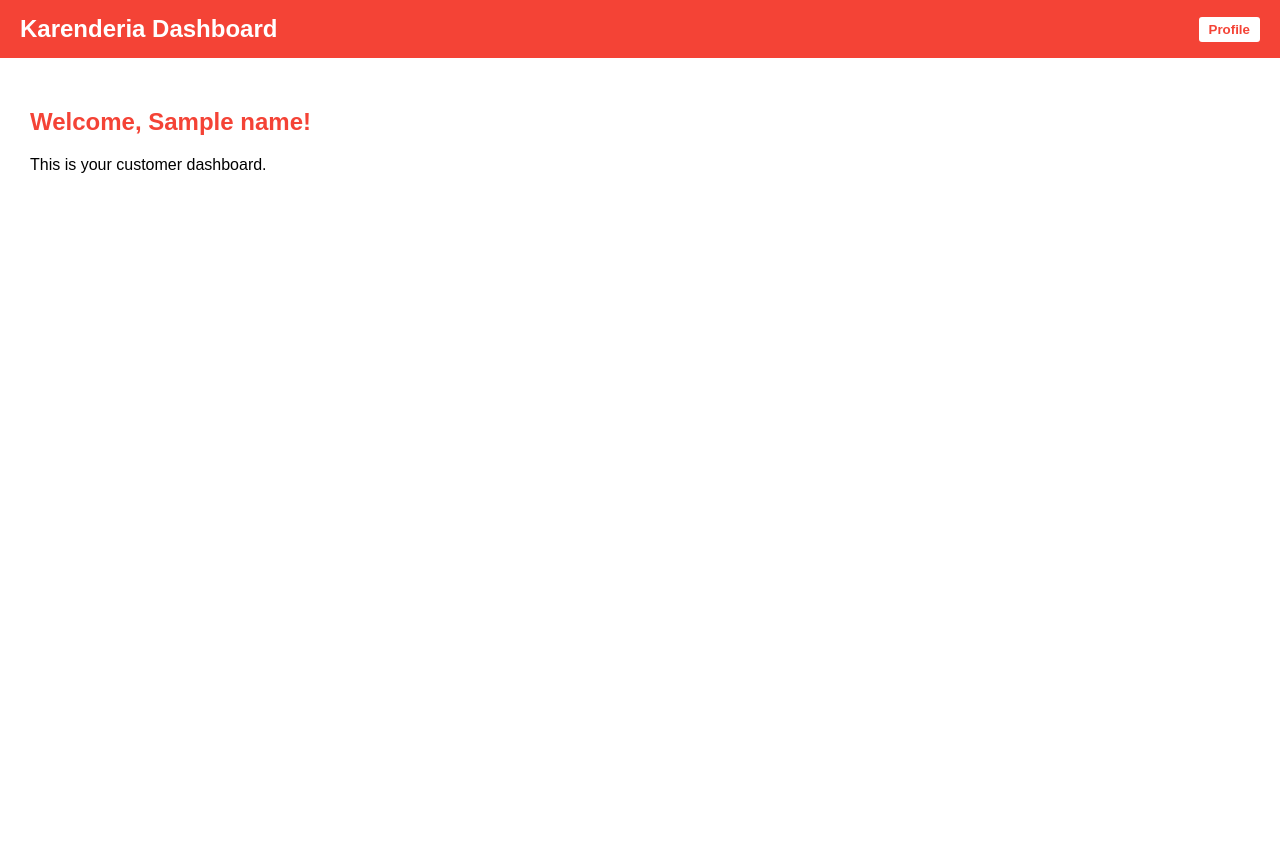
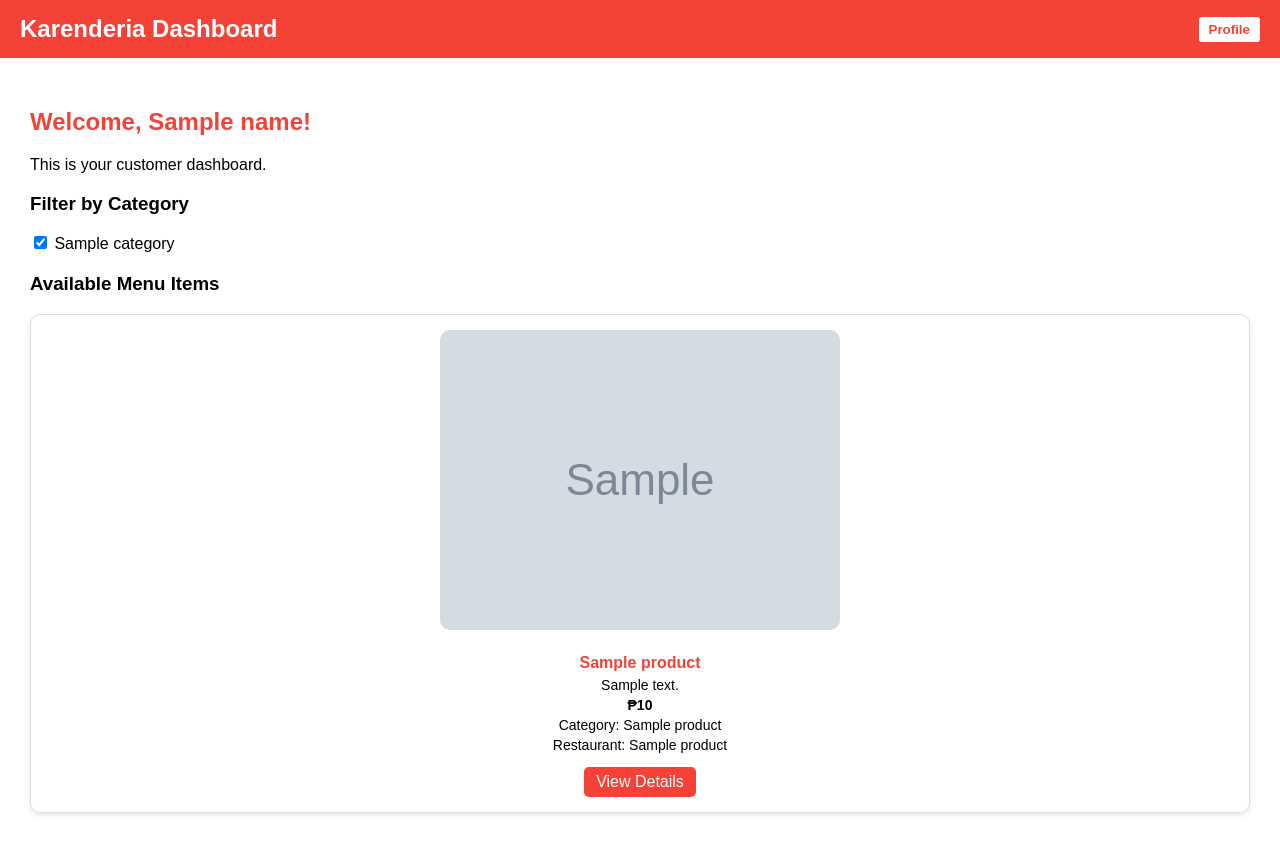
Before and after one commit to maojude27/FInal_project_itmajor, a Flask app: template templates/dashboard.html in a window 1280 px wide. Before the commit the page ends 173 px from the top, so only its background shows below. Run offline with Flask 3, Linux system fonts and the light colour scheme; the template is opened without the code that fills it: most values are stand-ins (such as "Sample title", 1, 10 or a date in 2020); grey boxes marked "Sample" are stand-in pictures.

Commit message:
updates&addition

```diff
--- a/templates/dashboard.html
+++ b/templates/dashboard.html
@@ -72,6 +72,60 @@
         .content h2 {
             color: #f44336;
         }
+
+        .filter-section {
+            margin-bottom: 20px;
+        }
+
+        .filter-section label {
+            margin-right: 10px;
+            display: inline-block;
+        }
+
+        .product-grid {
+            display: grid;
+            grid-template-columns: repeat(auto-fit, minmax(250px, 1fr));
+            gap: 20px;
+        }
+
+        .product-card {
+            border: 1px solid #ddd;
+            border-radius: 10px;
+            padding: 15px;
+            text-align: center;
+            box-shadow: 0 2px 5px rgba(0,0,0,0.1);
+        }
+
+        .product-card img {
+            max-width: 100%;
+            height: auto;
+            border-radius: 10px;
+            margin-bottom: 10px;
+        }
+
+        .product-card h4 {
+            color: #f44336;
+            margin: 10px 0 5px;
+        }
+
+        .product-card p {
+            margin: 4px 0;
+            font-size: 14px;
+        }
+
+        .product-card a {
+            display: inline-block;
+            margin-top: 10px;
+            background-color: #f44336;
+            color: white;
+            padding: 6px 12px;
+            border-radius: 5px;
+            text-decoration: none;
+        }
+
+        .product-card a:hover {
+            background-color: #d32f2f;
+        }
     </style>
 </head>
 <body>
@@ -91,7 +145,54 @@
 <div class="content">
     <h2>Welcome, {{ name }}!</h2>
     <p>This is your customer dashboard.</p>
+
+    <div class="filter-section">
+        <h3>Filter by Category</h3>
+        {% for category in categories %}
+            <label>
+                <input type="checkbox" class="category-filter" value="{{ category['name'] }}" checked>
+                {{ category['name'] }}
+            </label>
+        {% endfor %}
     </div>
+
+    <h3>Available Menu Items</h3>
+    <div class="product-grid">
+        {% for product in products %}
+        <div class="product-card" data-category="{{ product['category_name'] }}">
+            <img src="{{ url_for('static', filename='uploads/' ~ product['image']) }}" alt="{{ product['name'] }}">
+            <h4>{{ product['name'] }}</h4>
+            <p>{{ product['description'] }}</p>
+            <p><strong>₱{{ product['price'] }}</strong></p>
+            <p>Category: {{ product['category_name'] }}</p>
+            <p>Restaurant: {{ product['restaurant_name'] }}</p>
+            <a href="{{ url_for('view_product', product_id=product['item_id']) }}">View Details</a>
+        </div>
+        {% endfor %}
+    </div>
+</div>
+
+<script>
+    const checkboxes = document.querySelectorAll('.category-filter');
+    const products = document.querySelectorAll('.product-card');
+
+    checkboxes.forEach(cb => {
+        cb.addEventListener('change', () => {
+            const selected = Array.from(checkboxes)
+                                  .filter(c => c.checked)
+                                  .map(c => c.value);
+
+            products.forEach(product => {
+                const category = product.getAttribute('data-category');
+                if (selected.includes(category)) {
+                    product.style.display = 'block';
+                } else {
+                    product.style.display = 'none';
+                }
+            });
+        });
+    });
+</script>
 
 </body>
 </html>
```
Also changed, not shown: templates/cart.html (added, +152 -0 lines), templates/product_detail.html (added, +128 -0 lines). Lines whose indentation alone changed are shown as unchanged.
